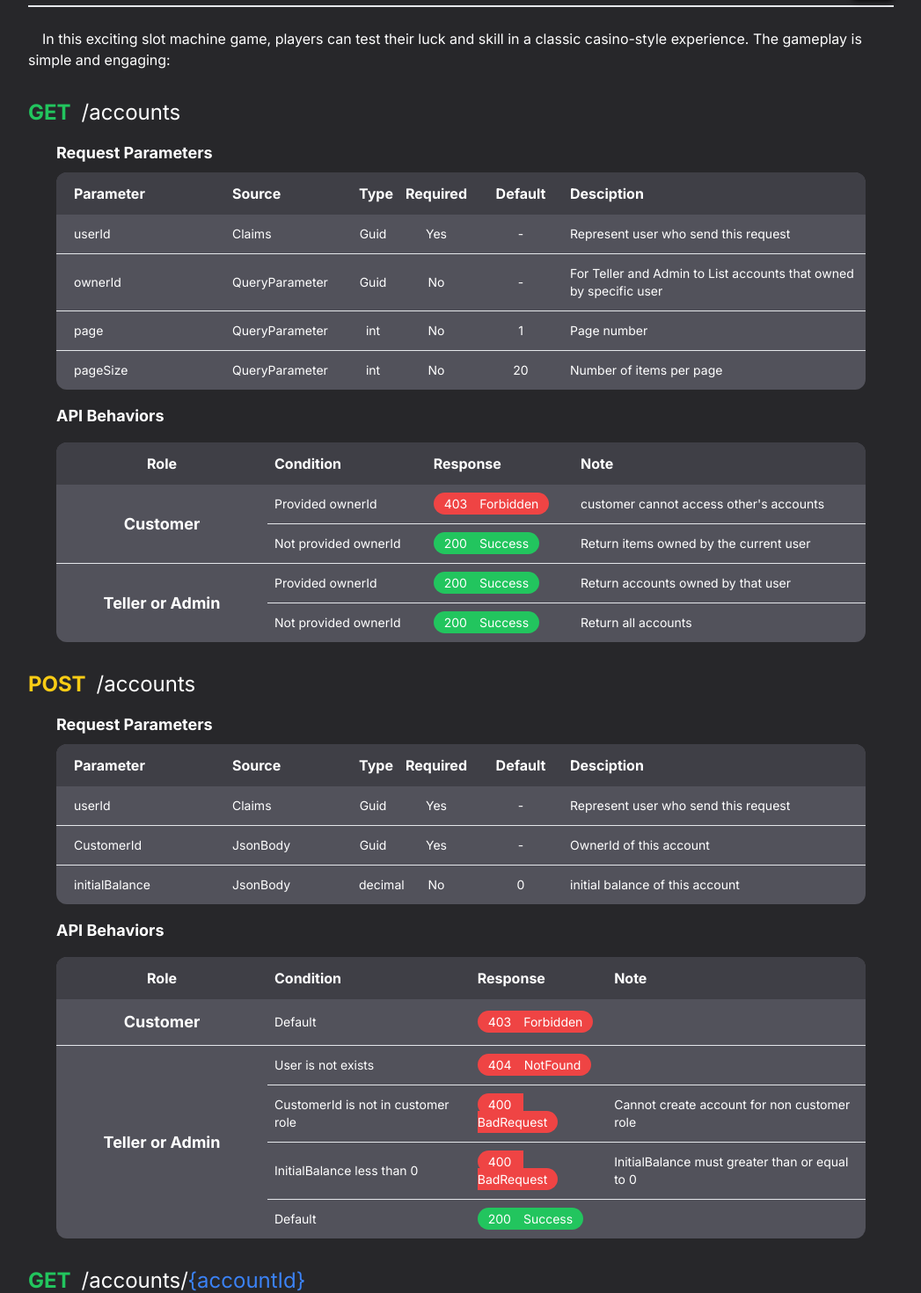
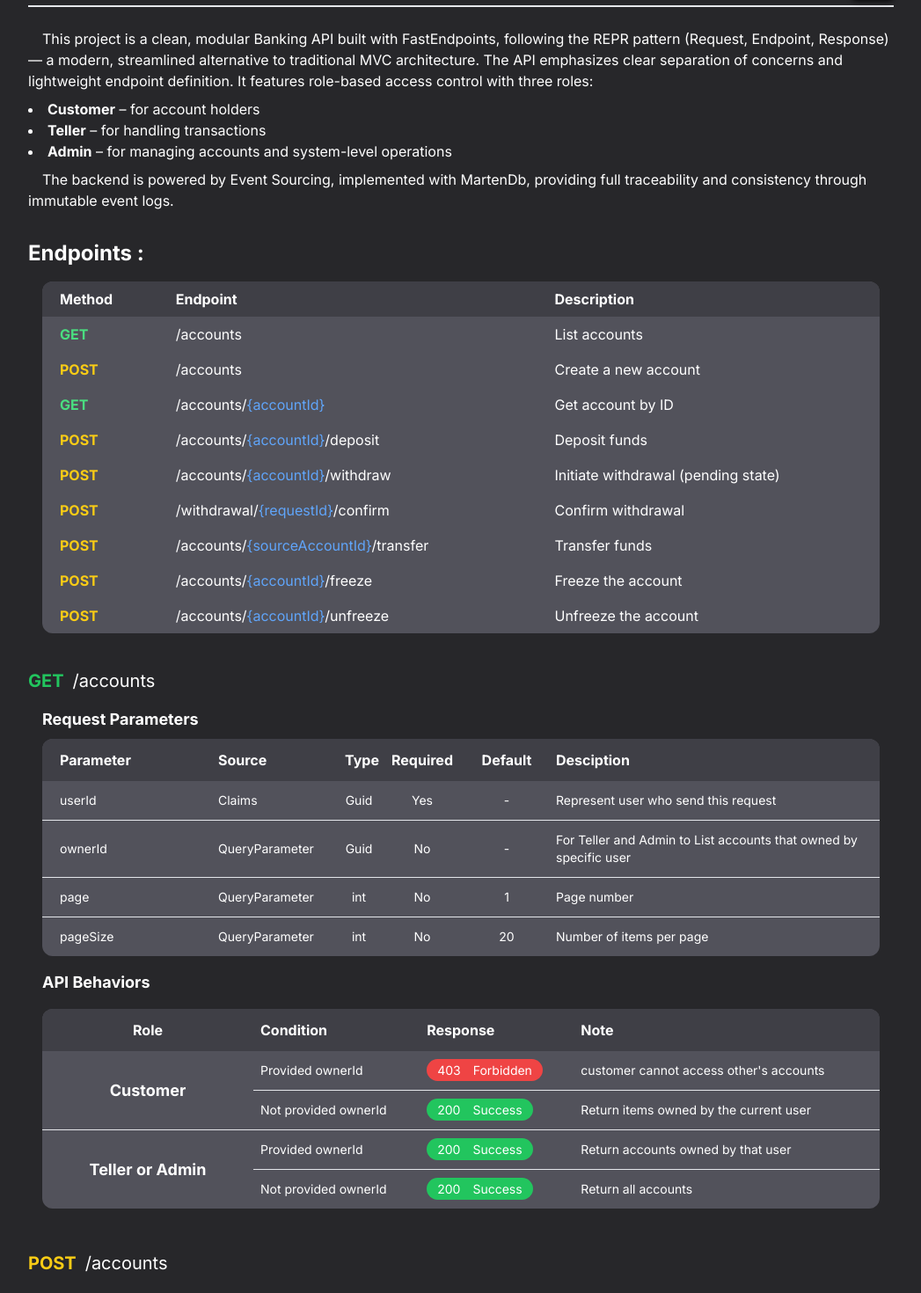
Before and after one commit to basdidon/my-portfolio-v3, a Next.js app: page /projects/banking_api in a window 1280 px wide. Shown: the part 122-1592 px from the top of the page at 88% size, without its empty margins (116-1163 px from the left). Built offline with nearby package versions, Linux system fonts and the light colour scheme.

Commit message:
bankapi endpoints table

```diff
--- a/src/app/projects/banking_api/page.tsx
+++ b/src/app/projects/banking_api/page.tsx
@@ -1,10 +1,17 @@
+"use client";
+
 import ApiDisplay, { ApiDisplayProps } from "@/components/ApiDisplay";
 import ProjectPage from "@/components/ProjectPage";
 
-const apis: ApiDisplayProps[] = [
+type ApiDetails = ApiDisplayProps & {
+    description?: string;
+};
+
+const apis: ApiDetails[] = [
     {
         method: "GET",
         path: "/accounts",
+        description: "List accounts",
         requestParameters: [
             {
                 parameterName: "userId",
@@ -67,6 +74,7 @@ const apis: ApiDisplayProps[] = [
     {
         method: "POST",
         path: "/accounts",
+        description: "Create a new account",
         requestParameters: [
             {
                 parameterName: "userId",
@@ -123,6 +131,7 @@ const apis: ApiDisplayProps[] = [
     {
         method: "GET",
         path: "/accounts/{accountId}",
+        description: "Get account by ID",
         requestParameters: [
             {
                 parameterName: "accountId",
@@ -162,6 +171,7 @@ const apis: ApiDisplayProps[] = [
     {
         method: "POST",
         path: "/accounts/{accountId}/deposit",
+        description: "Deposit funds",
         requestParameters: [
             {
                 parameterName: "accountId",
@@ -215,6 +225,7 @@ const apis: ApiDisplayProps[] = [
     {
         method: "POST",
         path: "/accounts/{accountId}/withdraw",
+        description: "Initiate withdrawal (pending state)",
         requestParameters: [
             {
                 parameterName: "accountId",
@@ -235,7 +246,7 @@ const apis: ApiDisplayProps[] = [
                 source: "JsonBody",
                 type: "decimal",
                 required: true,
-                description: "deposit amount",
+                description: "withdraw amount",
             },
         ],
         roleBehaviors: {
@@ -268,6 +279,7 @@ const apis: ApiDisplayProps[] = [
     {
         method: "POST",
         path: "/withdrawal/{requestId}/confirm",
+        description: "Confirm withdrawal",
         requestParameters: [
             {
                 parameterName: "requestId",
@@ -324,8 +336,8 @@ const apis: ApiDisplayProps[] = [
                     response: "BadRequest",
                 },
                 {
-                    condition: "Account not found",
-                    response: "NoContent",
+                    condition: "Account was not found",
+                    response: "NotFound",
                 },
                 {
                     condition: "Account is frozen",
@@ -339,16 +351,232 @@ const apis: ApiDisplayProps[] = [
             ],
         },
     },
+    {
+        method: "POST",
+        path: "/accounts/{sourceAccountId}/transfer",
+        description: "Transfer funds",
+        requestParameters: [
+            {
+                parameterName: "sourceAccountId",
+                source: "RouteParameter",
+                type: "Guid",
+                required: true,
+                description: "The account from which funds will be transferred",
+            },
+            {
+                parameterName: "userId",
+                source: "Claims",
+                type: "Guid",
+                required: true,
+                description: "The user initiating the transfer",
+            },
+            {
+                parameterName: "destinationAccountId",
+                source: "JsonBody",
+                type: "Guid",
+                required: true,
+                description: "The account receiving the funds",
+            },
+            {
+                parameterName: "amount",
+                source: "JsonBody",
+                type: "decimal",
+                required: true,
+                description: "The amount of money to transfer",
+            },
+        ],
+        roleBehaviors: {
+            Customer: [
+                {
+                    condition: "source account or destination account is notfound",
+                    response: "NotFound",
+                },
+                {
+                    condition: "source account not belong to current user",
+                    response: "Forbidden",
+                },
+                { condition: "Insufficient fund", response: "BadRequest" },
+                {
+                    condition: "source account or destination account is frozen",
+                    response: "Forbidden",
+                },
+                {
+                    condition: "Default",
+                    response: "Success",
+                },
+            ],
+            "Teller or Admin": [
+                {
+                    condition: "Default",
+                    response: "Forbidden",
+                },
+            ],
+        },
+    },
+    {
+        method: "POST",
+        path: "/accounts/{accountId}/freeze",
+        description: "Freeze the account",
+        requestParameters: [
+            {
+                parameterName: "accountId",
+                source: "RouteParameter",
+                type: "Guid",
+                required: true,
+                description: "The account will be freeze",
+            },
+            {
+                parameterName: "userId",
+                source: "Claims",
+                type: "Guid",
+                required: true,
+                description: "The user who send this request",
+            },
+        ],
+        roleBehaviors: {
+            "Customer or Teller": [
+                {
+                    condition: "Default",
+                    response: "Forbidden",
+                },
+            ],
+            Admin: [
+                {
+                    condition: "Account was not found",
+                    response: "NotFound",
+                },
+                {
+                    condition: "The account has already been frozen",
+                    response: "Conflict",
+                },
+                {
+                    condition: "Default",
+                    response: "NoContent",
+                },
+            ],
+        },
+    },
+    {
+        method: "POST",
+        path: "/accounts/{accountId}/unfreeze",
+        description: "Unfreeze the account",
+        requestParameters: [
+            {
+                parameterName: "accountId",
+                source: "RouteParameter",
+                type: "Guid",
+                required: true,
+                description: "The account will be unfreeze",
+            },
+            {
+                parameterName: "userId",
+                source: "Claims",
+                type: "Guid",
+                required: true,
+                description: "The user who send this request",
+            },
+        ],
+        roleBehaviors: {
+            "Customer or Teller": [
+                {
+                    condition: "Default",
+                    response: "Forbidden",
+                },
+            ],
+            Admin: [
+                {
+                    condition: "Account was not found",
+                    response: "NotFound",
+                },
+                {
+                    condition: "The account hasn't been frozen yet",
+                    response: "Conflict",
+                },
+                {
+                    condition: "Default",
+                    response: "NoContent",
+                },
+            ],
+        },
+    },
 ];
 
 const BankingApiPage = () => {
+    const scrollToSection = (id: string) => {
+        document.getElementById(id)?.scrollIntoView({ behavior: "smooth" });
+    };
     return (
         <>
             <ProjectPage title="Banking API" githubUrl="https://github.com/basdidon/EventSourcing">
                 <p>
-                    &emsp;In this exciting slot machine game, players can test their luck and skill
-                    in a classic casino-style experience. The gameplay is simple and engaging:
+                    &emsp;This project is a clean, modular Banking API built with FastEndpoints,
+                    following the REPR pattern (Request, Endpoint, Response) — a modern, streamlined
+                    alternative to traditional MVC architecture. The API emphasizes clear separation
+                    of concerns and lightweight endpoint definition. It features role-based access
+                    control with three roles:
                 </p>
+                <ul className="list-disc list-inside my-2">
+                    <li>
+                        <span className="font-bold">Customer</span> – for account holders
+                    </li>
+                    <li>
+                        <span className="font-bold">Teller</span> – for handling transactions
+                    </li>
+                    <li>
+                        <span className="font-bold">Admin</span> – for managing accounts and
+                        system-level operations
+                    </li>
+                </ul>
+                <p>
+                    &emsp;The backend is powered by Event Sourcing, implemented with MartenDb,
+                    providing full traceability and consistency through immutable event logs.
+                </p>
+                <h2 className="text-2xl mt-8 font-bold">Endpoints :</h2>
+                <div className="px-4 overflow-x-auto w-full">
+                    <table className="table-auto w-full text-left mt-4 px-4 border-collapse border-spacing-x-4 bg-zinc-600 rounded-xl overflow-hidden">
+                        <thead className="bg-zinc-700">
+                            <tr>
+                                <th className="py-2 px-5">Method</th>
+                                <th className="py-2 px-5">Endpoint</th>
+                                <th className="py-2 px-5">Description</th>
+                            </tr>
+                        </thead>
+                        <tbody>
+                            {apis.map((x) => {
+                                const methodTextColor =
+                                    x.method === "GET"
+                                        ? "text-green-400"
+                                        : x.method === "POST"
+                                        ? "text-yellow-400"
+                                        : "text-gray-400";
+                                return (
+                                    <tr
+                                        className="hover:bg-zinc-500  whitespace-nowrap"
+                                        onClick={() => scrollToSection(x.method + ":" + x.path)}
+                                        style={{ cursor: "pointer" }}
+                                    >
+                                        <td className={`py-2 px-5 font-bold ${methodTextColor}`}>
+                                            {x.method}
+                                        </td>
+                                        <td className="py-2 px-5">
+                                            {x.path.split(/(\{[^}]+\})/g).map((segment, index) =>
+                                                segment.match(/^\{[^}]+\}$/) ? (
+                                                    <span key={index} className="text-blue-400">
+                                                        {segment}
+                                                    </span>
+                                                ) : (
+                                                    <span key={index}>{segment}</span>
+                                                )
+                                            )}
+                                        </td>
+                                        <td className="py-2 px-5">{x.description}</td>
+                                    </tr>
+                                );
+                            })}
+                        </tbody>
+                    </table>
+                </div>
+
                 {apis.map((x) => (
                     <ApiDisplay {...x} />
                 ))}
--- a/src/components/ApiDisplay.tsx
+++ b/src/components/ApiDisplay.tsx
@@ -33,7 +33,8 @@ export interface ApiDisplayProps {
 const ApiDisplay = ({ method, path, requestParameters, roleBehaviors }: ApiDisplayProps) => {
     return (
         <>
-            <h3 className="text-2xl mt-8 mb-2">
+            <div id={method + ":" + path} className="mt-8 mb-2 py-2">
+                <h3 className="text-xl">
                     <span className={`font-bold ${httpMethodTextColorMap[method]}`}>{method}</span>
                     &ensp;
                     {path.split(/(\{[^}]+\})/g).map((segment, index) =>
@@ -47,7 +48,7 @@ const ApiDisplay = ({ method, path, requestParameters, roleBehaviors }: ApiDispl
                     )}
                 </h3>
                 {requestParameters.length > 0 && (
-                <div className="px-8">
+                    <div className="px-4">
                         <h4 className="text-lg font-bold mt-4 mb-2">Request Parameters</h4>
                         <table className="table-fixed w-full text-left border-collapse border-spacing-x-4 bg-zinc-600 rounded-xl overflow-hidden">
                             <thead className="bg-zinc-700">
@@ -80,7 +81,7 @@ const ApiDisplay = ({ method, path, requestParameters, roleBehaviors }: ApiDispl
                     </div>
                 )}
                 {Object.keys(roleBehaviors).length > 0 && (
-                <div className="px-8">
+                    <div className="px-4">
                         <h4 className="text-lg font-bold mt-4 mb-2">API Behaviors</h4>
                         <table className="w-full mt-4 text-left border-collapse border-spacing-x-4 bg-zinc-600 rounded-xl overflow-hidden">
                             <thead className="bg-zinc-700">
@@ -121,6 +122,7 @@ const ApiDisplay = ({ method, path, requestParameters, roleBehaviors }: ApiDispl
                         </table>
                     </div>
                 )}
+            </div>
         </>
     );
 };
```
Lines whose indentation alone changed are shown as unchanged.
